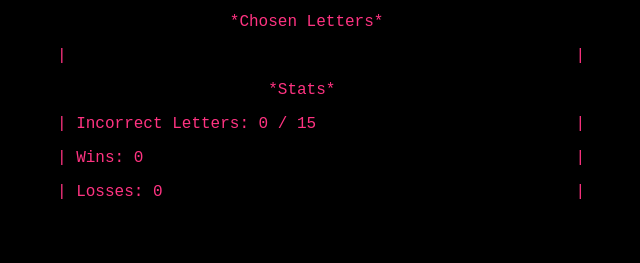
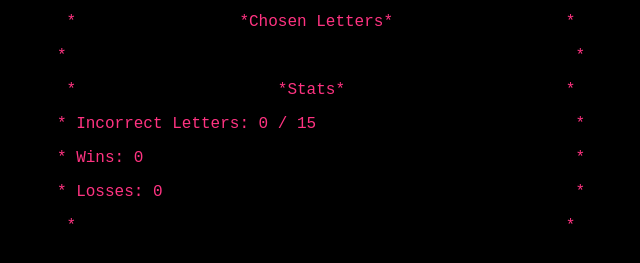
Before and after one commit to xTurbeaux/Word-Guess-Game, a plain HTML site: page index.html in a window 1280 px wide. Shown: the part 403-666 px from the top of the page, without its empty margins (319-959 px from the left). Drawn offline with Linux system fonts and the light colour scheme.

Commit message:
minor tweaks

```diff
--- a/index.html
+++ b/index.html
@@ -39,13 +39,13 @@
 				</div>
 
 				<div id="general-display">
-					<pre><p>                 *Chosen Letters*                    </p></pre>
-					<pre><p>| <span id="guessed-letters">                                                   </span> |</p></pre>
-					<pre><p>                     *Stats*                         </p></pre>
-					<pre><p>| Incorrect Letters: <span id="error-count"></span> |</p></pre>
-					<pre><p>| Wins: <span id="win-count"></span> |</p></pre>
-					<pre><p>| Losses: <span id="loss-count"></span> |</p></pre>
-					<pre><p>                                                     </p></pre>
+					<pre><p>*                 *Chosen Letters*                  *</p></pre>
+					<pre><p>* <span id="guessed-letters">                                                   </span> *</p></pre>
+					<pre><p>*                     *Stats*                       *</p></pre>
+					<pre><p>* Incorrect Letters: <span id="error-count"></span> *</p></pre>
+					<pre><p>* Wins: <span id="win-count"></span> *</p></pre>
+					<pre><p>* Losses: <span id="loss-count"></span> *</p></pre>
+					<pre><p>*                                                   *</p></pre>
 				</div>
 			</div>
 		</div>
```
